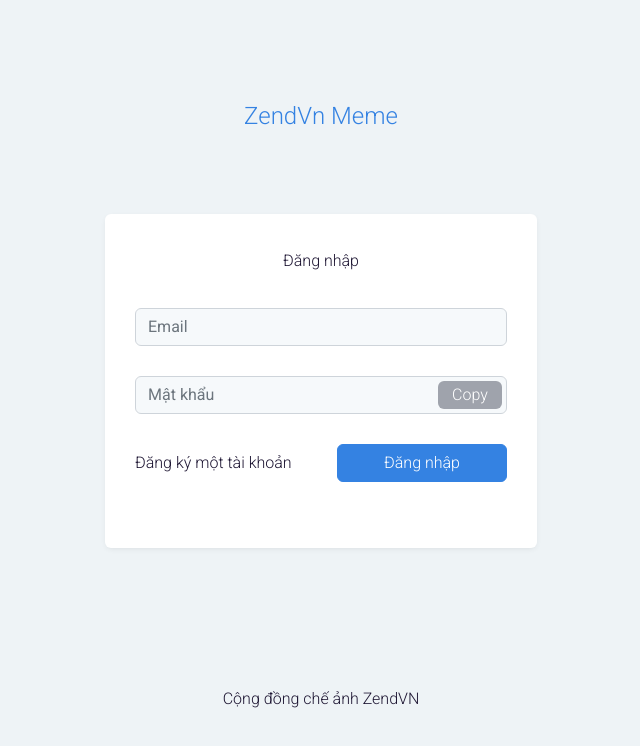
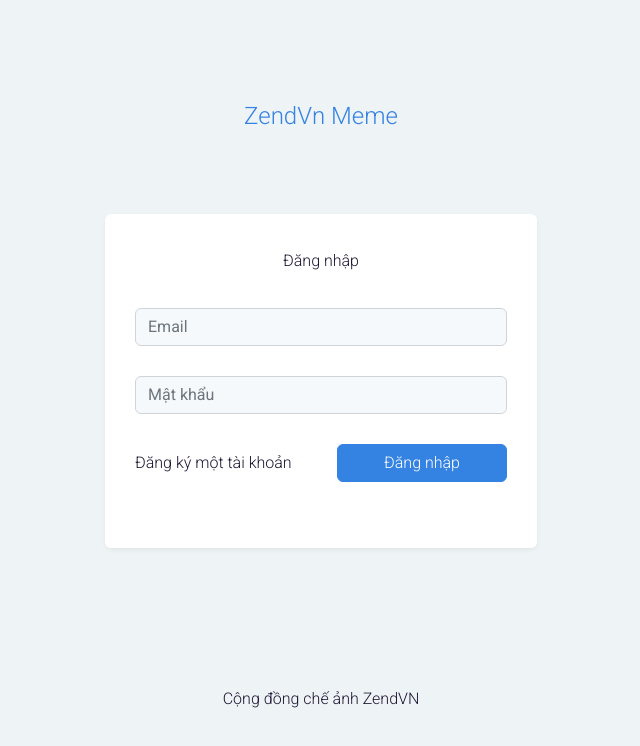
Before and after one commit to canh912009/evoucher-nextjs, a Next.js app: page /login in a window 1280 px wide. Shown: the top 746 px of the page, without its empty margins (319-959 px from the left). Built offline with nearby package versions, Linux system fonts and the light colour scheme.

Commit message:
Thu thập dữ liệu từ Form Logi

```diff
--- a/src/pages/login.tsx
+++ b/src/pages/login.tsx
@@ -1,6 +1,35 @@
-import React from 'react'
+import { type } from 'os'
+import React, { useState } from 'react'
+
+type FormLogin = {
+    email: string,
+    password: string
+}
+
+const initFormLogin: FormLogin = {
+    email: '',
+    password: ''
+}
 
 const Login = () => {
+    const [formData, setFormData] = useState(initFormLogin);
+
+    // function handleOnChange(key: string) {
+    //     return (evt: any) => {
+    //         setFormData({
+    //             ...formData, // lấy data từ cả form cũ và chỉ sửa data Email dưới
+    //             [key]: evt.target.value
+    //         });
+    //     }
+    // }
+
+    const handleOnChange = (key: string) => (evt: any) => {  //function return a function , t.tự hàm trên
+        setFormData({
+            ...formData, // lấy data từ cả form cũ và chỉ sửa data Email dưới
+            [key]: evt.target.value
+        });
+    }
+
     return (
         <div className="ass1-login">
             <div className="ass1-login__logo">
@@ -10,11 +39,14 @@ const Login = () => {
                 <p>Đăng nhập</p>
                 <div className="ass1-login__form">
                     <form action="#">
-                        <input type="text" className="form-control" placeholder="Email" required />
-                        <div className="ass1-input-copy">
-                            <input type="password" className="form-control" placeholder="Mật khẩu" required />
-                            <a href="#">Copy</a>
-                        </div>
+                        <input
+                            value={formData.email}
+                            onChange={handleOnChange('email')}
+                            type="text" className="form-control" placeholder="Email" required />
+                        <input
+                            value={formData.password}
+                            onChange={handleOnChange('password')}
+                            type="password" className="form-control" placeholder="Mật khẩu" required />
                         <div className="ass1-login__send">
                             <a href="dang-ky.html">Đăng ký một tài khoản</a>
                             <button type="submit" className="ass1-btn">Đăng nhập</button>
```
